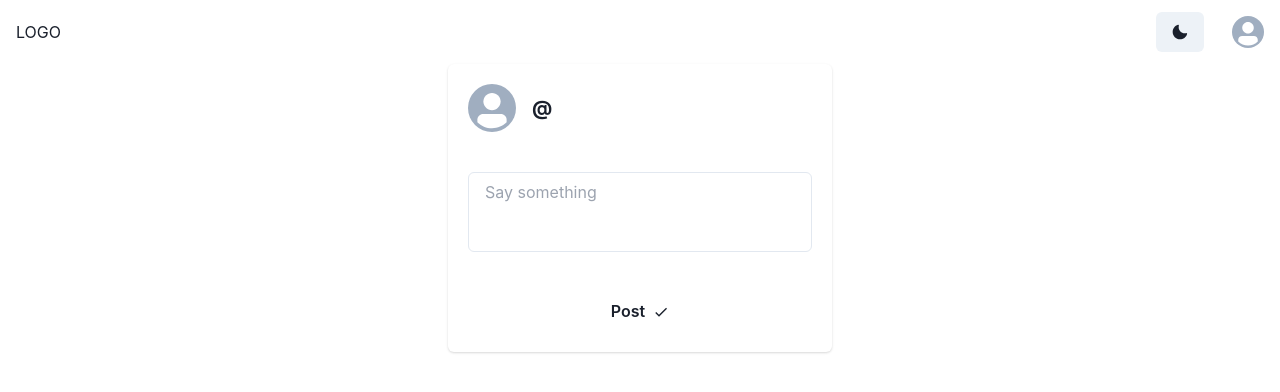
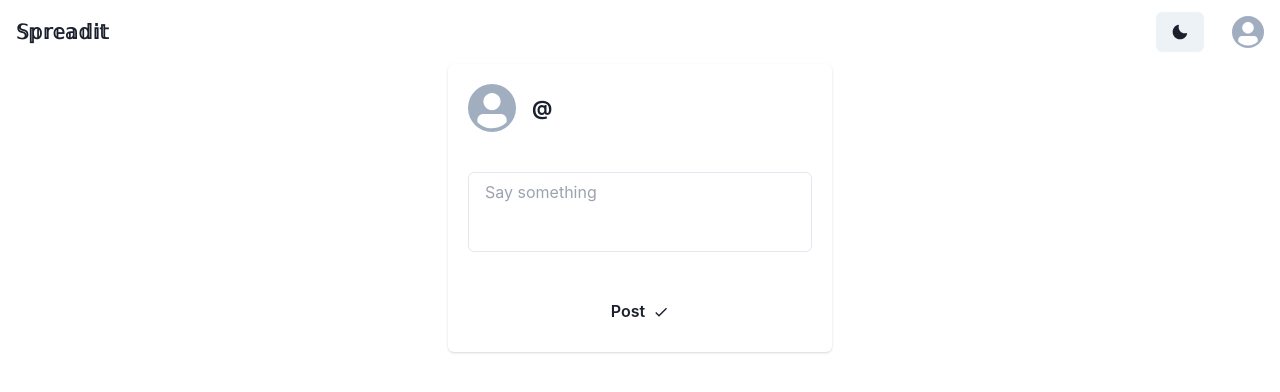
Before and after one commit to caffeine23/Spreadit, a React (Vite) app in the folder client/: page / in a window 1280 px wide. Shown: the top 392 px of the page. Built offline with nearby package versions, Linux system fonts and the light colour scheme; no server answers; sample sign-in values are in the browser's storage.

Commit message:
visual improvements

```diff
--- a/client/src/components/Navbar.tsx
+++ b/client/src/components/Navbar.tsx
@@ -35,7 +35,9 @@ export default function Navbar() {
       <Box px={4}>
         <Flex h={16} alignItems={"center"} justifyContent={"space-between"}>
           <Link to={"/"}>
-            <Box>LOGO</Box>
+            <Box>
+              <Heading size={"md"}>𝕊𝕡𝕣𝕖𝕒𝕕𝕚𝕥</Heading>
+            </Box>
           </Link>
 
           <Flex alignItems={"center"}>
@@ -57,11 +59,15 @@ export default function Navbar() {
                 <MenuList alignItems={"center"}>
                   <br />
                   <Center>
-                    <Avatar size={"2xl"} src={user?.pfp} />
+                    <Link to="/profile">
+                      <Avatar size={"2xl"} src={user?.pfp} />
+                    </Link>
                   </Center>
                   <br />
                   <Center>
-                    <Heading size="md">@{user?.username}</Heading>
+                    <Link to="/profile">
+                      <Heading size="md">@{user?.username}</Heading>
+                    </Link>
                   </Center>
                   <br />
                   <MenuDivider />
```
